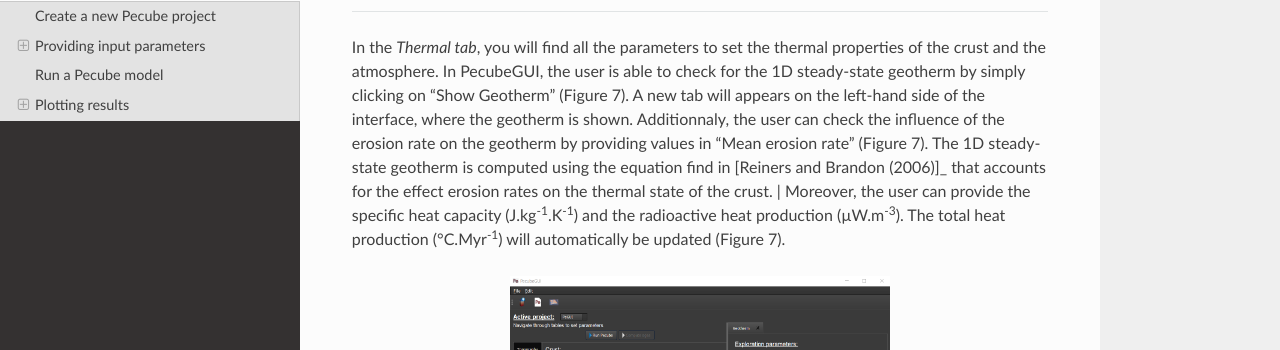
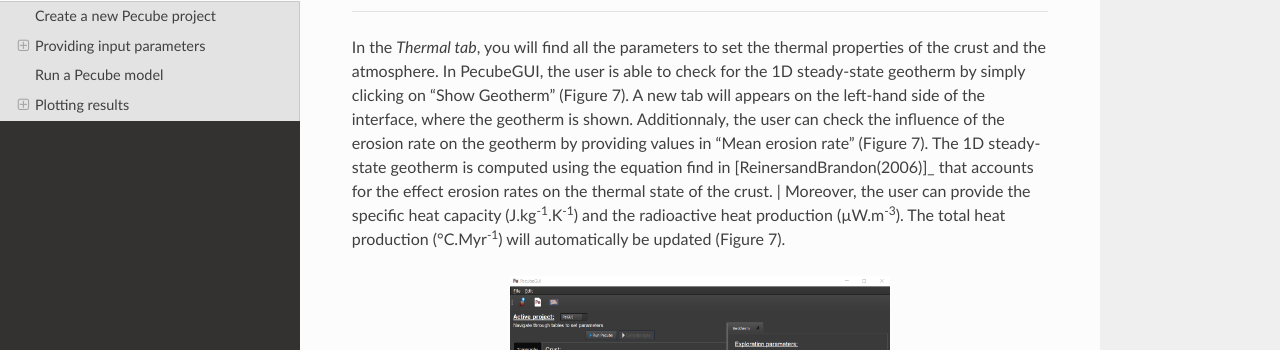
Before and after one commit to MBernAca/PecubeGUI_Doc, a Sphinx documentation site: the page built from docs/source/Usage.rst, in a window 1280 px wide and 900 px high, scrolled down 3637 px. Shown: the part 220-570 px from the top of the window. Built offline with Sphinx 7.4.7 and the Read the Docs theme 2.0.0, drawn with Linux system fonts in a browser that asks for light colours.

Commit message:
Update Usage.rst

```diff
--- a/docs/source/Usage.rst
+++ b/docs/source/Usage.rst
@@ -96,7 +96,7 @@ Thermal tab
 
 ==================================
 
-In the *Thermal tab*, you will find all the parameters to set the thermal properties of the crust and the atmosphere. In PecubeGUI, the user is able to check for the 1D steady-state geotherm by simply clicking on "Show Geotherm" (Figure 7). A new tab will appears on the left-hand side of the interface, where the geotherm is shown. Additionnaly, the user can check the influence of the erosion rate on the geotherm by providing values in "Mean erosion rate" (Figure 7). The 1D steady-state geotherm is computed using the equation find in [Reiners and Brandon (2006)]_ that accounts for the effect erosion rates on the thermal state of the crust.
+In the *Thermal tab*, you will find all the parameters to set the thermal properties of the crust and the atmosphere. In PecubeGUI, the user is able to check for the 1D steady-state geotherm by simply clicking on "Show Geotherm" (Figure 7). A new tab will appears on the left-hand side of the interface, where the geotherm is shown. Additionnaly, the user can check the influence of the erosion rate on the geotherm by providing values in "Mean erosion rate" (Figure 7). The 1D steady-state geotherm is computed using the equation find in [ReinersandBrandon(2006)]_ that accounts for the effect erosion rates on the thermal state of the crust.
 | Moreover, the user can provide the specific heat capacity (J.kg\ :sup:`-1`\.K\ :sup:`-1`\) and the radioactive heat production (µW.m\ :sup:`-3`\). The total heat production (°C.Myr\ :sup:`-1`\) will automatically be updated (Figure 7).
 
 
@@ -224,4 +224,4 @@ To do so, simply click on ‘Add 2D data…’, then a window appears that ask y
 
 
 
-.. [Reiners and Brandon (2006)] Reiners, P. W., & Brandon, M. T. (2006). Using thermochronology to understand orogenic erosion. Annu. Rev. Earth Planet. Sci., 34, 419-466.
+.. [ReinersandBrandon(2006)] Reiners, P. W., & Brandon, M. T. (2006). Using thermochronology to understand orogenic erosion. Annu. Rev. Earth Planet. Sci., 34, 419-466.
```
